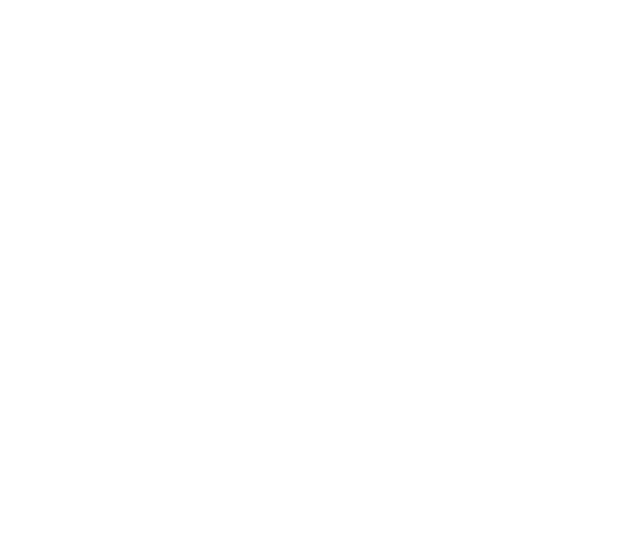
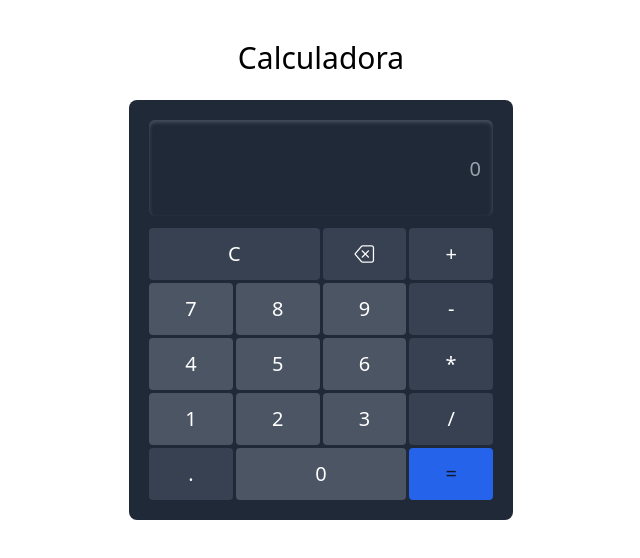
Before and after one commit to GRDevHub/calculadora-tailwind, a website: page index.html in a window 1280 px wide. Shown: the whole page, without its empty margins (319-959 px from the left). Drawn offline with nearby package versions, Linux system fonts and the light colour scheme; files that its build step writes are made by us from their sources.

Commit message:
Agregar maquetacion html y estilos

```diff
--- a/index.html
+++ b/index.html
@@ -3,13 +3,41 @@
 <head>
     <meta charset="UTF-8">
     <meta name="viewport" content="width=device-width, initial-scale=1.0">
+    <link rel="stylesheet" href="https://cdn.jsdelivr.net/npm/bootstrap-icons@1.11.3/font/bootstrap-icons.min.css">
     <link rel="stylesheet" href="./src/stylesheets/style.css">
     <title>Calculadora tailwind</title>
 </head>
 <body>
 
-    <div class="">
+    <div class="container mx-auto h-[100vh] py-10">
+        <h1 class="text-3xl text-center pb-6">Calculadora</h1>
 
+        <div class="bg-gray-800 max-w-sm mx-auto p-5 rounded-lg">
+            <input class="w-full h-24 bg-gray-800 text-xl px-3 text-white text-end shadow-inner mb-3 rounded-md shadow-gray-600" type="text" placeholder="0">
+
+            <div class="w-full grid grid-rows-4 grid-cols-4 gap-[3px]">
+                <button class="operator hover:bg-gray-600 active:bg-gray-700 col-start-1 col-end-3">C</button>
+                <button class="operator hover:bg-gray-600 active:bg-gray-700 col-start-3 col-end-4"><i class="bi bi-backspace"></i></button>
+                <button class="operator hover:bg-gray-600 active:bg-gray-700">+</button>
+                <button class="number hover:bg-gray-700 active:bg-gray-600">7</button>
+                <button class="number hover:bg-gray-700 active:bg-gray-600">8</button>
+                <button class="number hover:bg-gray-700 active:bg-gray-600">9</button>
+                <button class="operator hover:bg-gray-600 active:bg-gray-700">-</button>
+                <button class="number hover:bg-gray-700 active:bg-gray-600">4</button>
+                <button class="number hover:bg-gray-700 active:bg-gray-600">5</button>
+                <button class="number hover:bg-gray-700 active:bg-gray-600">6</button>
+                <button class="operator hover:bg-gray-600 active:bg-gray-700">*</button>
+                <button class="number hover:bg-gray-700 active:bg-gray-600">1</button>
+                <button class="number hover:bg-gray-700 active:bg-gray-600">2</button>
+                <button class="number hover:bg-gray-700 active:bg-gray-600">3</button>
+                <button class="operator hover:bg-gray-600 active:bg-gray-700">/</button>
+                <button class="operator hover:bg-gray-600 active:bg-gray-700">.</button>
+                <button class="number hover:bg-gray-700 active:bg-gray-600 col-start-2 col-end-4">0</button>
+                <button class="equal hover:bg-blue-700 active:bg-blue-600">=</button>
+
+
+            </div>
+        </div>
     </div>
 
     <script src="./src/js/app.js"></script>
--- a/src/stylesheets/tailwind.css
+++ b/src/stylesheets/tailwind.css
@@ -1,3 +1,18 @@
 @tailwind base;
 @tailwind components;
 @tailwind utilities;
+
+@layer utilities{
+
+    .number{
+        @apply rounded-[4px] py-3 text-white text-xl bg-gray-600;
+    }
+
+    .operator{
+        @apply rounded-[4px] py-3 text-white text-xl bg-gray-700;
+    }
+
+    .equal{
+        @apply rounded-[4px] py-3 text-gray-900 text-xl bg-blue-600;
+    }
+}
```
Also changed, not shown: src/stylesheets/style.css (added).
